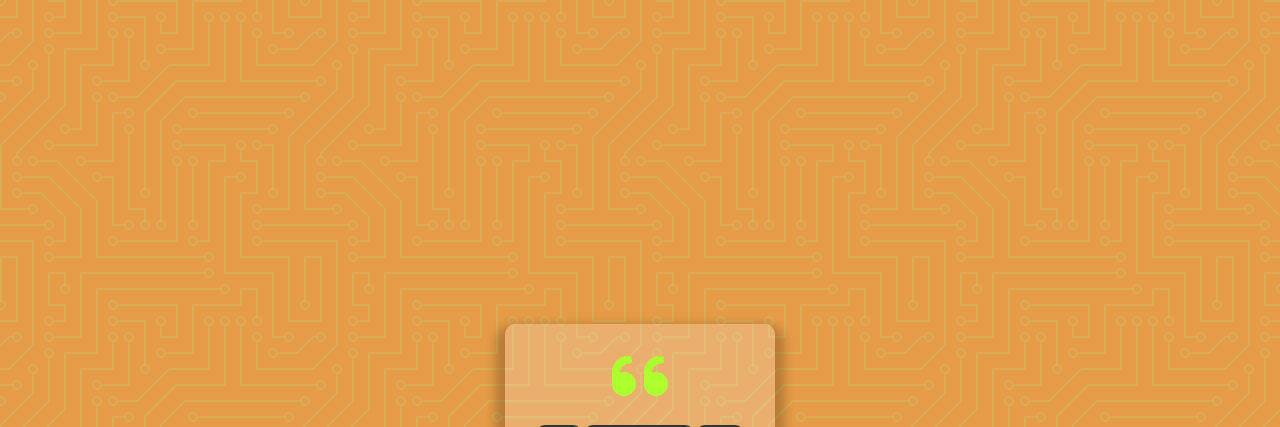
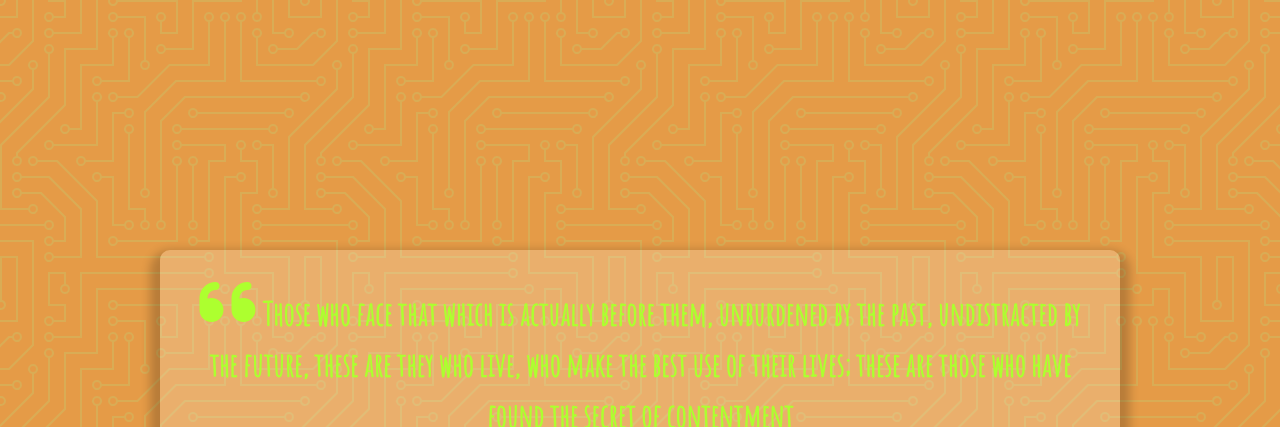
Before and after one commit to moiova/quoteGenerator, a plain HTML site: page index.html in a window 1280 px wide. Shown: the top 427 px of the page. Drawn offline with Linux system fonts and the light colour scheme; no server answers.

Commit message:
chenged to local source for quotes

```diff
--- /dev/null
+++ b/quotes.js
@@ -0,0 +1,330 @@
+const localQuotes = [
+  {
+    text: 'True delight is in the finding out rather than in the knowing.',
+    author: 'Isaak Asimov'
+  },
+  {
+    text: 'Results make up only a small fraction of life. The vast majority of life is the process.',
+    author: 'Brad Stulberg'
+  },
+  {
+    text: 'Some man may succeed because they are destined to, but most man succeed because they are determined to.',
+    author: 'Henry Ford'
+  },
+  {
+    text: 'Waste is any human activity which absorbs resources but creates no value.',
+    author: 'J.P. Womak'
+  },
+  {
+    text: 'Those who try to make life better for everyone without having learned to control their own lives first, usually end up making things worse all around.',
+    author: 'Mihaly Csikszentmihalyi'
+  },
+  {
+    text: 'Act as though it were impossible to fail.',
+    author: 'Dorothea Brande'
+  },
+  {
+    text: 'Have the courage to act instead of react.',
+    author: 'Oliver Wendell Holmes, Sr.'
+  },
+  {
+    text: 'I could have missed the pain, but I would have had to miss the dance.',
+    author: 'Garth Brooks'
+  },
+  {
+    text: "A moment insights is sometimes worth a life's experience.",
+    author: 'Oliver Wendell Holmes, Sr.'
+  },
+  {
+    text: 'If you want the best the world has to offer, offer the world your best.',
+    author: 'Neale Donald Walsch'
+  },
+  {
+    text: 'The brave do not live forever but the cautious do not live at all.',
+    author: 'Meg Cabot'
+  },
+  {
+    text: "I can accept failure, everyone fails at some point. But I can't accept not trying.",
+    author: 'Michael Jordan'
+  },
+  {
+    text: 'Nothing worth having comes easy.',
+    author: 'Theodore Roosevelt'
+  },
+  {
+    text: 'I walk slowly, but I never walk backward.',
+    author: 'Abraham Lincoln'
+  },
+  {
+    text: "Willpower allows you to do what you said you would do, when you said you would do it.",
+    author: 'Robin Sharma'
+  },
+  {
+    text: "The demon that you can swallow gives you its power, and the greater life’s pain, the greater life’s reply.",
+    author: 'Joseph Campbell'
+  },
+  {
+    text: 'It is not knowledge, but the act of learning, not possession but the act of getting there, which grants the greatest enjoyment.',
+    author: 'Carl Friedrich Gauß'
+  },
+  {
+    text: 'Our greatest weakness lies in giving up. The most certain way to succeed is always to try just one more time.',
+    author: 'Thomas Edison'
+  },
+  {
+    text: 'A man who procrastinates in his choosing will inevitably have his choice made for him by circumstance.',
+    author: ' Hunter S. Thompson'
+  },
+  {
+    text: 'The only constant in life is change.',
+    author: 'Heraclitus'
+  },
+  {
+    text: 'Opportunity does not knock, it presents itself when you beat down the door.',
+    author: 'Kyle Chandler'
+  },
+  {
+    text: 'A mind is like a parachute. It does not work if it is not open.',
+    author: 'Frank Zappa'
+  },
+  {
+    text: 'They did not know it was impossible, so they did it.',
+    author: 'Mark Twain'
+  },
+  {
+    text: 'I am an old man and have known a great many troubles, but most of them never happened.',
+    author: 'Mark Twain'
+  },
+  {
+    text: "Life isn’t about finding yourself or finding anything, it's about creating yourself.",
+    author: 'Bob Dylan'
+  },
+  {
+    text: 'Time stays long enough for anyone who will use it.',
+    author: ' Leonardo Da Vinci'
+  },
+  {
+    text: 'Most people do not listen with the intent to understand, they listen with the intent to reply.',
+    author: 'Stephen Covey'
+  },
+  {
+    text: 'If your dreams do not scare you, they are not big enough.',
+    author: 'Ellen Johnson Sirleaf'
+  },
+  {
+    text: 'Eat a live frog first thing in the morning and nothing worse will happen to you for the rest of the day.',
+    author: 'Mark Twain'
+  },
+  {
+    text: "Your mind doesn't have the packages installed required to run this explanation.",
+    author: "Youtube User 'IronCandy'"
+  },
+  {
+    text: "It's easier to ask forgiveness than it is to get permission.",
+    author: 'Grace Hopper'
+  },
+  {
+    text: 'Disciplined people are better at structuring their lives in a way that does not require heroic willpower and self-control. In other words, they spend less time in tempting situations.',
+    author: 'James Clear'
+  },
+  {
+    text: 'Sometimes you will never know the value of a moment until it becomes a memory.',
+    author: 'Dr. Seuss'
+  },
+  {
+    text: 'The reason you can’t hear other people’s inner monologues of self-doubt isn’t that they don’t have them. It’s that you only have access to your own mind.',
+    author: 'Oliver Burkeman'
+  },
+  {
+    text: 'The world is complicated, Bar. That’s why it’s interesting.',
+    author: "Stanley Ann Dunham"
+  },
+  {
+    text: 'It is not the strongest of the species that survives, nor the most intelligent that survives. It is the one that is most adaptable to change.',
+    author: 'Charles Darwin'
+  },
+  {
+    text: "We fail when we give up to soon. [...] We fail when we get distracted by tasks we don't have the guts to quit.",
+    author: 'Seth Godin'
+  },
+  {
+    text: "You have moments of happiness when things work out, but they don't last long, because then you're on to the next problem. So why do it at all? Because to the kind of people who like working this way, nothing else feels as right. You feel as if you're an animal in its natural habitat, doing what you were meant to do — not always happy, maybe, but awake and alive.",
+    author: 'Paul Graham'
+  },
+  {
+    text: 'I am always doing that which I can not do, in order that I may learn how to do it.',
+    author: 'Pablo Picasso'
+  },
+  {
+    text: 'Inspiration exists, but it has to find you working.',
+    author: 'Pablo Picasso'
+  },
+  {
+    text: 'Action may not always bring happiness, but there is no happiness without action.',
+    author: 'Benjamin Disraeli'
+  },
+  {
+    text: 'Life is a succession of lessons, which must be lived to be understood.',
+    author: 'Ralph Emerson'
+  },
+  {
+    text: 'There are two primary choices in life: to accept conditions as they exist, or accept the responsibility for changing them.',
+    author: 'Denis Waitley'
+  },
+  {
+    text: "You got to be careful if you don't know where you're going, because you might not get there.",
+    author: 'Yogi Berra'
+  },
+  {
+    text: 'Conflict is an inevitable - and useful - part of life. It often leads to change and generates insight.',
+    author: 'Roger Fisher'
+  },
+  {
+    text: 'If they are not involved in the process, they are unlikely to approve.',
+    author: 'Roger Fisher'
+  },
+  {
+    text: 'The best performers set goals that are not about the outcome but about the process of reaching the outcome.',
+    author: 'Geoff Colvin'
+  },
+  {
+    text: "An apology means nothing if they don't stop doing what they are apologizing for. Believe actions, not words.",
+    author: 'Mandy Hale'
+  },
+  {
+    text: "Everything's in the mind. That's where it all starts. Knowing what you want is the first step toward getting it.",
+    author: 'Mae West'
+  },
+  {
+    text: "When it is obvious that the goals cannot be reached, don’t adjust the goals, adjust the action steps.",
+    author: 'Confucius'
+  },
+  {
+    text: 'In the middle of difficulty lies opportunity.',
+    author: 'Albert Einstein'
+  },
+  {
+    text: 'Success is the ability to go from one failure to another with no loss of enthusiasm.',
+    author: 'Winston Churchill'
+  },
+  {
+    text: "You may never know what results come of your actions, but if you do nothing, there will be no results",
+    author: 'Mahatma Gandhi'
+  },
+  {
+    text: 'Nothing is particularly hard if you divide it into small jobs.',
+    author: 'Henry Ford'
+  },
+  {
+    text: 'What you do today can improve all your tomorrows.',
+    author: 'Ralph Marston'
+  },
+  {
+    text: 'The mind is a wonderful servant but a terrible master.',
+    author: 'Robin Sharma'
+  },
+  {
+    text: 'Everything a man creates is always created twice, first in the mind and then in reality.',
+    author: 'Robin Sharma'
+  },
+  {
+    text: 'Mental mastery comes through conditioning, nothing more and nothing less.',
+    author: 'Robin Sharma'
+  },
+  {
+    text: 'A person who thinks all the time has nothing to think about except thoughts. So, he loses touch with reality and lives in a world of illusions.',
+    author: 'Alan Watts'
+  },
+  {
+    text: 'If it scares you it might be a good thing to try.',
+    author: 'Seth Godin'
+  },
+  {
+    text: "You’ll have a whole eternity to think inside the box.",
+    author: 'Unknown'
+  },
+  {
+    text: 'What you get by achieving your goals is not as important as what you become by achieving your goals.',
+    author: 'Henry David Thoreau'
+  },
+  {
+    text: "People are always blaming their circumstances for what they are. I don't believe in circumstances. The people who get on in this world are the people who get up and look for the circumstances they want, and if they can't find them, make them.",
+    author: 'George Bernard Shaw'
+  },
+  {
+    text: 'Those who face that which is actually before them, unburdened by the past, undistracted by the future, these are they who live, who make the best use of their lives; these are those who have found the secret of contentment',
+    author: 'Alban Goodier'
+  },
+  {
+    text: "You’ll never change your life until you change something you do daily. The secret of your success is found in your daily routine.",
+    author: 'John C. Maxwell'
+  },
+  {
+    text: 'For what is liberty but the unhampered translation of will into act?',
+    author: 'Dante Alighieri'
+  },
+  {
+    text: 'The darkest places in hell are reserved for those who maintain their neutrality in times of moral crisis.',
+    author: 'Dante Alighieri'
+  },
+  {
+    text: 'The secret of getting things done is to act!',
+    author: 'Dante Alighieri'
+  },
+  {
+    text: 'He listens well who takes notes.',
+    author: 'Dante Alighieri'
+  },
+  {
+    text: 'Just do what must be done. This may not be happiness, but it is greatness.',
+    author: 'George Bernhard Shaw'
+  },
+  {
+    text: 'A gentleman is one who puts more into the world than he takes out.',
+    author: 'George Bernhard Shaw'
+  },
+  {
+    text: 'I learned long ago, never to wrestle with a pig. You get dirty, and besides, the pig likes it.',
+    author: 'George Bernhard Shaw'
+  },
+  {
+    text: 'A life spent making mistakes is not only more honourable, but more useful than a life spent doing nothing.',
+    author: 'George Bernhard Shaw'
+  },
+  {
+    text: 'The only way to avoid being miserable is not to have enough leisure to wonder whether you are happy or not.',
+    author: 'George Bernhard Shaw'
+  },
+  {
+    text: " If you have an apple and I have an apple and we exchange these apples, then you and I still each have one apple. But if you have an idea and I have an idea and we exchange these ideas, then each of us will have two ideas.",
+    author: ' George Bernhard Shaw'
+  },
+  {
+    text: "I’m a great believer in luck, and I find the harder I work, the more I have of it.",
+    author: 'Thomas Jefferson'
+  },
+  {
+    text: "Man does not simply exist but always decides what his existence will be, what he will become in the next moment.",
+    author: 'Viktor Frankl'
+  },
+  {
+    text: "When people do their best, like I always try, and you lose you don't have to hide.",
+    author: 'Jose Mourinho'
+  },
+  {
+    text: "If we can really understand the problem, the answer will come out of it, because the answer is not separated from the problem.",
+    author: 'Jiddu Krishnamurti'
+  },
+  {
+    text: "We all want to be famous people, and the moment we want to be something we are no longer free.",
+    author: ' Jiddu Krishnamurti'
+  },
+  {
+    text: "A man who is not afraid is not aggressive, a man who has no sense of fear of any kind is really a free, peaceful man.",
+    author: 'Jiddu Krishnamurti'
+  },
+  {
+    text: "Waste is any human activity which absorbs resources but creates no value.",
+    author: 'J.P. Womak'
+  },
+]
--- a/script.js
+++ b/script.js
@@ -4,25 +4,10 @@ const tweetBtn = document.getElementById('twitter');
 const newQuoteBtn = document.getElementById('new-quote');
 const favoriteBtn = document.getElementById('favorite');
 
-let quotesFromApi = [];
 let favQuotesArray = [];
 
-async function getQuotesFromApi() {
-    const apiUrl = 'https://type.fit/api/quotes';
-    try {
-        const response = await fetch(apiUrl);
-        quotesFromApi = await response.json();
-        placeGenerateQuoteOnPage();
-    }
-    catch(error) {
-        // catch error here!
-    }
-}
-
-getQuotesFromApi();
-
 function placeGenerateQuoteOnPage() {
-    const generatedQuote = quotesFromApi[Math.floor(Math.random() * (quotesFromApi.length - 1))];
+    const generatedQuote = localQuotes[Math.floor(Math.random() * (localQuotes.length - 1))];
 
     if (generatedQuote.author === null) {
         authorText.textContent = 'Unknown';
@@ -42,6 +27,8 @@ function placeGenerateQuoteOnPage() {
 
     quoteText.textContent = generatedQuote.text;
 }
+
+placeGenerateQuoteOnPage();
 
 function tweetQuote() {
     const twitterUrl = `https://twitter.com/intent/tweet?text=${quoteText.textContent} - ${authorText.textContent}`;
```
Also changed, not shown: index.html (+1 -0 lines).
